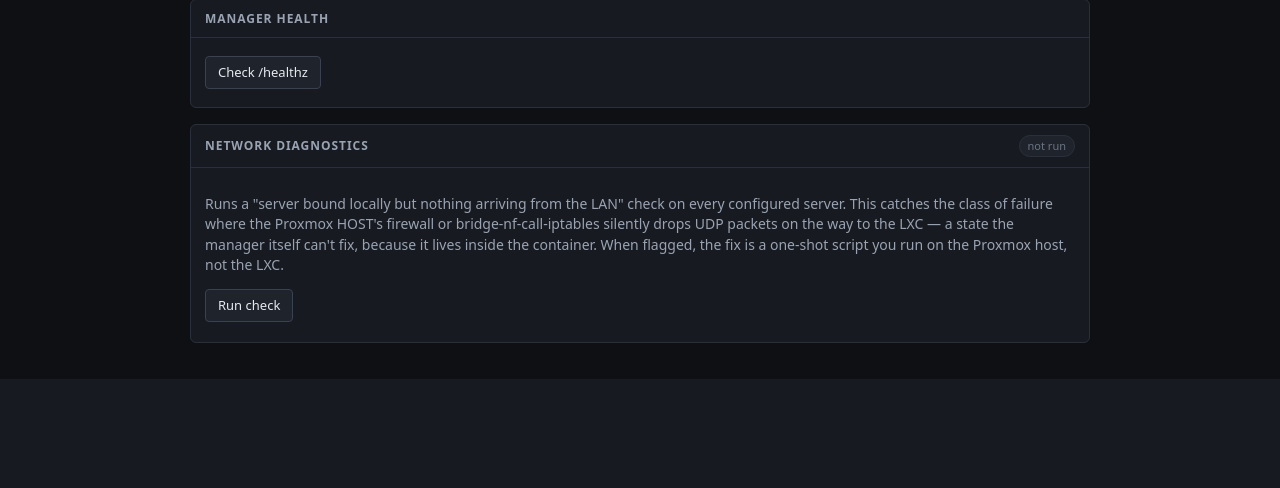
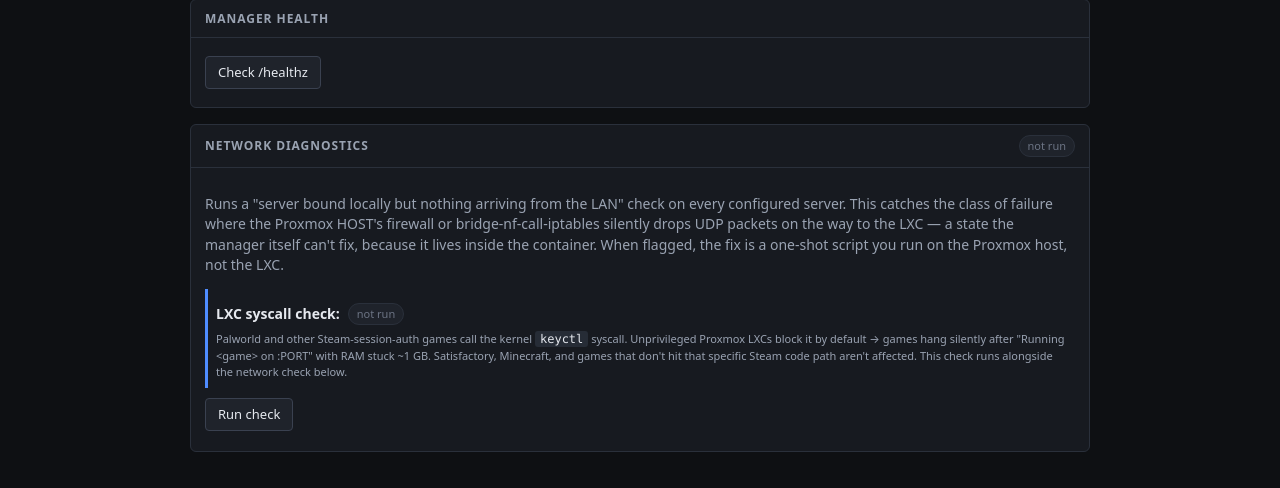
Before and after one commit to Preston-Robertson/Server_App, a FastAPI app: page / in a window 1280 px wide. Shown: the part 1485-1973 px from the top of the page. Before the commit the page ends 1864 px from the top, so only its background shows below. Run offline with FastAPI, Linux system fonts and the light colour scheme; some libraries are stand-ins or nearby versions.

Commit message:
fix: add keyctl syscall availability check to prevent silent hangs in Palworld and other Steam-session-auth games

```diff
--- a/app/main.py
+++ b/app/main.py
@@ -459,6 +459,90 @@ def api_upsert_server(sd: registry.ServerDef) -> dict:
 def api_firewall_snapshot() -> dict:
     """Diagnostics for the firewall UI: which auto-managed rules are live."""
     return firewall.snapshot()
+
+
+@app.get("/api/diagnostics/keyctl", dependencies=[Depends(require_token)])
+def api_diagnostics_keyctl() -> dict:
+    """Detect whether the keyctl() syscall is usable in this container.
+
+    Palworld and many other Steamworks SDK games call the Linux kernel's
+    keyctl() syscall during Steam session-auth init. Unprivileged Proxmox
+    LXCs block this syscall by default; the syscall returns EPERM and
+    Steam SDK hangs waiting for a keyring operation that will never
+    complete. Symptoms: game process runs, binds its port, prints
+    "Running <game> on :PORT", then RAM freezes at ~800 MB - 1 GB
+    forever with no crash, no error, no progress.
+
+    Games that DON'T hit this syscall path (Minecraft — JVM, no Steam;
+    Satisfactory — custom HTTPS API, minimal Steam usage) work fine even
+    without the keyctl feature. Games that DO (Palworld and probably ARK,
+    Enshrouded, Valheim under load) hang silently.
+
+    Fix must be applied on the Proxmox HOST (not inside the LXC):
+      1. Edit /etc/pve/lxc/<CTID>.conf on the host.
+      2. Change the `features:` line to include ``keyctl=1``, e.g.
+         ``features: nesting=1,keyctl=1``.
+      3. Run ``pct restart <CTID>`` on the host.
+
+    This endpoint tests keyctl via a harmless syscall (KEYCTL_JOIN_SESSION
+    with a no-op name). Success = feature enabled; EPERM = feature missing.
+    """
+    import ctypes
+    import ctypes.util
+    import errno
+
+    result: dict = {
+        "keyctl_available": False,
+        "syscall_errno": None,
+        "syscall_error_name": None,
+        "detail": "",
+        "fix_instructions": "",
+    }
+
+    # keyctl(2) syscall: long keyctl(int cmd, ...). We use KEYCTL_GET_KEYRING_ID
+    # (cmd=0) on the process keyring (id=-2, KEY_SPEC_PROCESS_KEYRING), which is
+    # a read-only lookup that either returns a key ID or fails EPERM.
+    KEYCTL_GET_KEYRING_ID = 0
+    KEY_SPEC_PROCESS_KEYRING = -2
+
+    try:
+        libc = ctypes.CDLL(ctypes.util.find_library("c") or "libc.so.6", use_errno=True)
+        # syscall number for keyctl on x86_64 = 250, on aarch64 = 219.
+        # Rather than hardcode, use libc's keyctl() wrapper if available;
+        # falls back to raw syscall.
+        libc.keyctl.restype = ctypes.c_long
+        libc.keyctl.argtypes = [ctypes.c_int, ctypes.c_int, ctypes.c_int]
+        ret = libc.keyctl(KEYCTL_GET_KEYRING_ID, KEY_SPEC_PROCESS_KEYRING, 0)
+        err = ctypes.get_errno()
+        if ret >= 0:
+            result["keyctl_available"] = True
+            result["detail"] = (
+                "keyctl() syscall succeeded — SteamCMD games that use "
+                "session-keyring auth (Palworld etc.) should be able to "
+                "complete Steam init."
+            )
+        else:
+            result["syscall_errno"] = err
+            result["syscall_error_name"] = errno.errorcode.get(err, f"errno={err}")
+            if err == errno.EPERM:
+                result["detail"] = (
+                    "keyctl() returned EPERM — the LXC's syscall filter is "
+                    "blocking keyring operations. Palworld and other Steam-"
+                    "session-auth games will hang silently after 'Running "
+                    "<game> on :PORT' with RAM stuck ~1 GB."
+                )
+                result["fix_instructions"] = (
+                    "On the Proxmox HOST (not this LXC), edit "
+                    "/etc/pve/lxc/<CTID>.conf and add keyctl=1 to the "
+                    "features line, e.g.: features: nesting=1,keyctl=1 — "
+                    "then run: pct restart <CTID>"
+                )
+            else:
+                result["detail"] = f"keyctl() failed unexpectedly with {result['syscall_error_name']}"
+    except (OSError, AttributeError) as e:
+        result["detail"] = f"could not test keyctl syscall: {e}"
+
+    return result
 
 
 @app.get("/api/diagnostics/network", dependencies=[Depends(require_token)])
--- a/app/static/app.js
+++ b/app/static/app.js
@@ -258,6 +258,11 @@ async function loadNetworkDiagnostics() {
   summaryChip.className = "chip chip-warn";
   results.innerHTML = "";
   hostFix.hidden = true;
+
+  // Kick off keyctl check in parallel with the network check — different
+  // failure modes, both diagnosable, both host-config fixable.
+  loadKeyctlDiagnostic();
+
   try {
     const d = await api("/api/diagnostics/network");
     if (!d.servers || d.servers.length === 0) {
@@ -325,6 +330,46 @@ async function loadNetworkDiagnostics() {
 }
 $("#netdiag-refresh")?.addEventListener("click", loadNetworkDiagnostics);
 
+// keyctl syscall availability check. Palworld and other Steam-session-auth
+// games hang silently if keyctl is blocked by the LXC's syscall filter.
+// Detects it, tells the operator how to fix on the Proxmox host.
+async function loadKeyctlDiagnostic() {
+  const chip = $("#keyctl-summary");
+  const detail = $("#keyctl-detail");
+  if (!chip || !detail) return;   // panel not present in older templates
+  chip.textContent = "checking…";
+  chip.className = "chip chip-warn";
+  detail.hidden = true;
+  try {
+    const d = await api("/api/diagnostics/keyctl");
+    if (d.keyctl_available) {
+      chip.textContent = "keyctl available";
+      chip.className = "chip chip-ok";
+      detail.hidden = true;
+    } else {
+      chip.textContent = `⚠ keyctl blocked (${d.syscall_error_name || "?"})`;
+      chip.className = "chip chip-err";
+      detail.hidden = false;
+      detail.innerHTML = `
+        <p><strong>keyctl() syscall is blocked in this LXC.</strong>
+        Palworld and other Steamworks games that use session-keyring auth
+        will hang silently after "Running &lt;game&gt; on :PORT" with RAM
+        stuck around 1 GB, no crash, no error. Satisfactory / Minecraft /
+        games that don't use that specific Steam code path are unaffected.</p>
+        <p><strong>Fix on the Proxmox HOST</strong> (not this LXC):</p>
+        <pre style="background:#0004;padding:8px;border-radius:4px;"># On the Proxmox host as root, replace 106 with your CT ID:
+grep '^features:' /etc/pve/lxc/106.conf || echo "no features line"
+# If missing:  echo 'features: nesting=1,keyctl=1' &gt;&gt; /etc/pve/lxc/106.conf
+# If present:  edit the line to add ,keyctl=1 (e.g. features: nesting=1,keyctl=1)
+pct restart 106</pre>
+        <p class="small muted">${(d.detail || "").replace(/</g, "&lt;")}</p>`;
+    }
+  } catch (e) {
+    chip.textContent = "keyctl check failed";
+    chip.className = "chip chip-muted";
+  }
+}
+
 // ---------- Runtime widget ----------
 
 async function loadRuntimeInfo() {
--- a/app/templates/index.html
+++ b/app/templates/index.html
@@ -731,6 +731,23 @@
             When flagged, the fix is a one-shot script you run on the
             Proxmox host, not the LXC.
           </p>
+
+          <div style="margin: 10px 0; padding: 8px; border-left: 3px solid var(--accent);">
+            <div class="row" style="gap: 8px;">
+              <strong>LXC syscall check:</strong>
+              <span class="chip chip-muted" id="keyctl-summary">not run</span>
+            </div>
+            <p class="muted small" style="margin: 4px 0 0;">
+              Palworld and other Steam-session-auth games call the kernel
+              <code>keyctl</code> syscall. Unprivileged Proxmox LXCs block
+              it by default → games hang silently after "Running &lt;game&gt;
+              on :PORT" with RAM stuck ~1 GB. Satisfactory, Minecraft, and
+              games that don't hit that specific Steam code path aren't
+              affected. This check runs alongside the network check below.
+            </p>
+            <div id="keyctl-detail" class="form-error" hidden style="margin-top: 8px;"></div>
+          </div>
+
           <div class="row" style="margin-bottom:8px;">
             <button class="btn" id="netdiag-refresh">Run check</button>
           </div>
```
Also changed, not shown: app/types/steamcmd.py (+18 -60 lines).
